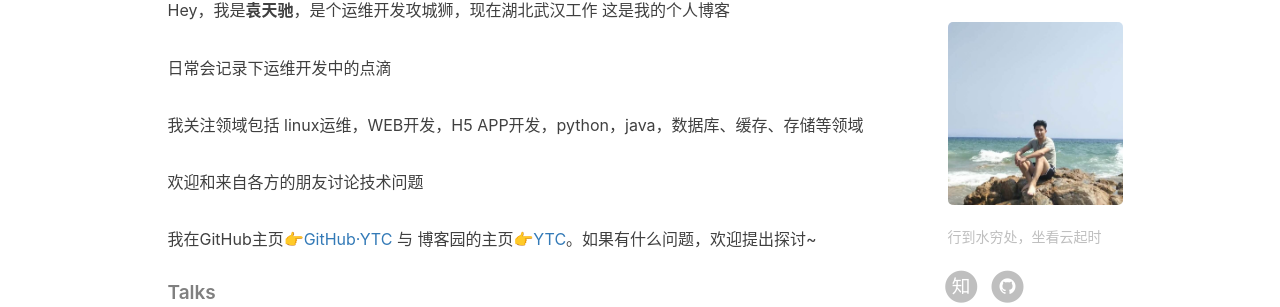
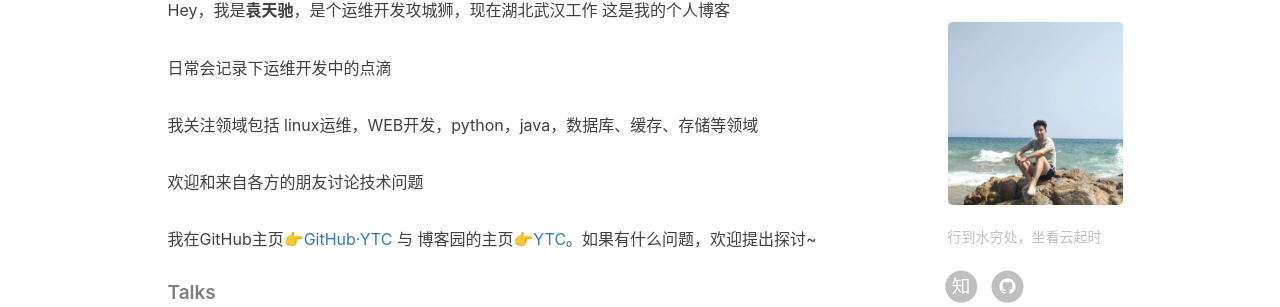
Before and after one commit to yuantianchi/sky.github.io, a Jekyll site: the page built from about.html, in a window 1280 px wide. Shown: the part 562-869 px from the top of the page. Built offline with Jekyll 4.4.1, drawn with Linux system fonts in a browser that asks for light colours; nearby versions of some CDN libraries; comment, search, counter and statistics services are not loaded; some of the changed lines change nothing that is shown.

Commit message:
modify post

```diff
--- a/_config.yml
+++ b/_config.yml
@@ -59,8 +59,8 @@ disqus_username: yuantc
 # ba_track_id: [your track id]
 
 # Google Analytics
-ga_track_id: 'UA-49627206-1'            # Format: UA-xxxxxx-xx
-ga_domain: huangxuan.me
+ga_track_id: 'UA-142284235-1'            # Format: UA-xxxxxx-xx
+ga_domain: yuantianchi.github.io
 
 
 
--- a/about.html
+++ b/about.html
@@ -22,7 +22,7 @@ header-img: "img/about-bg.jpg"
 
     <p>日常会记录下运维开发中的点滴</p>
 
-    <p>我关注领域包括 linux运维，WEB开发，H5 APP开发，python，java，数据库、缓存、存储等领域</p>
+    <p>我关注领域包括 linux运维，WEB开发，python，java，数据库、缓存、存储等领域</p>
 
     <p>欢迎和来自各方的朋友讨论技术问题</p>
     <p></p>
```
